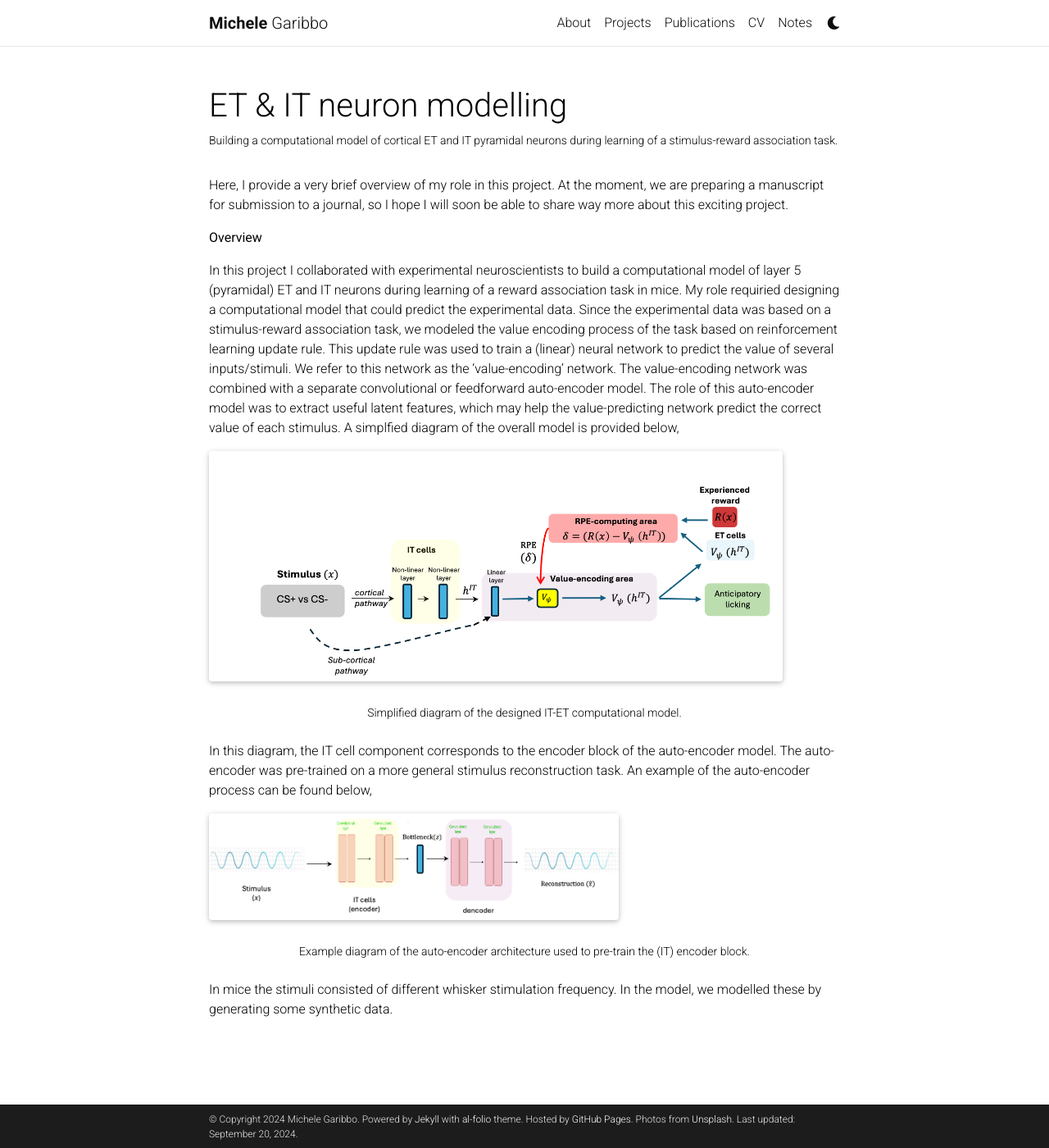
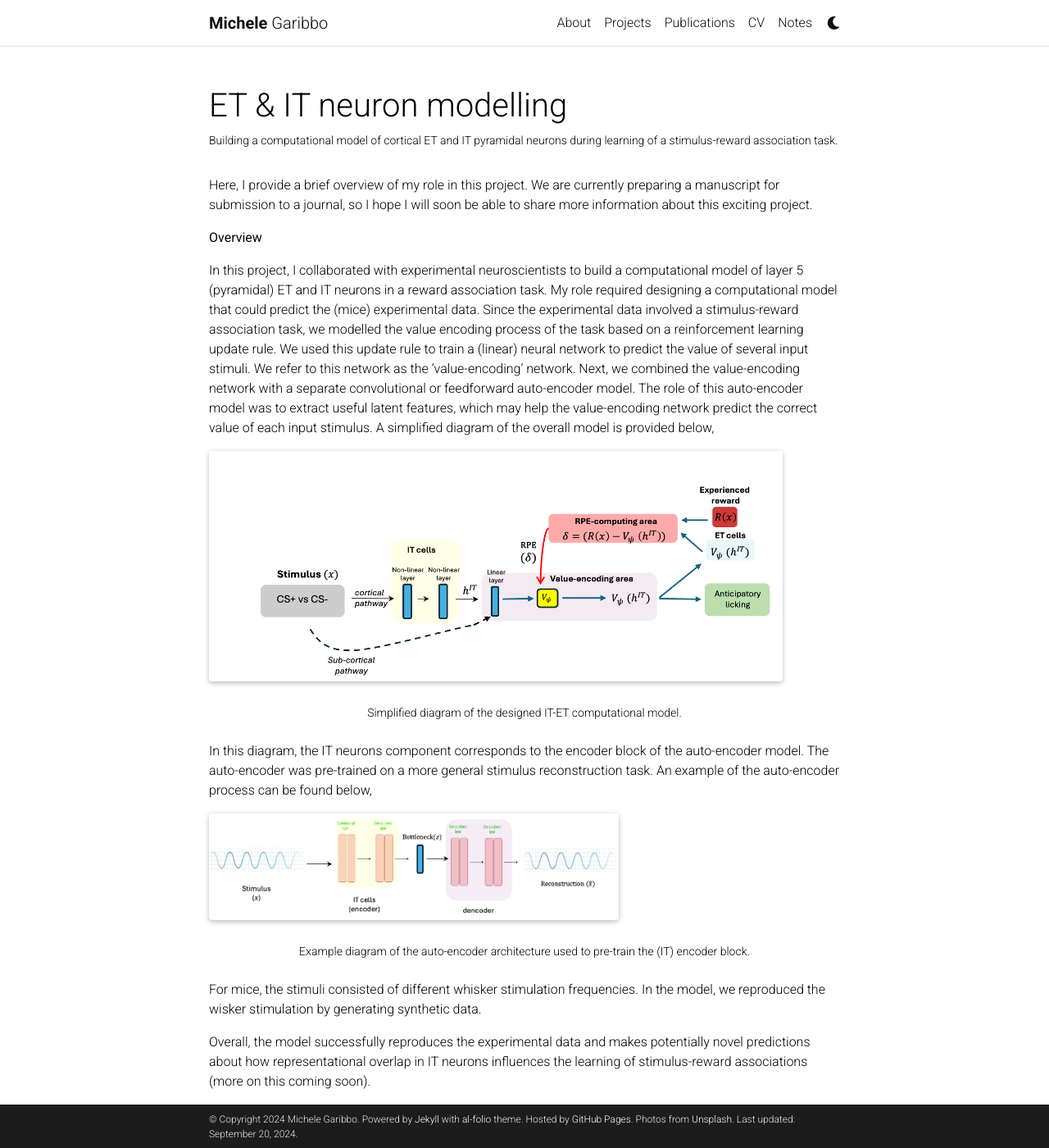
Before and after one commit to michele1993/michele1993.github.io, a Jekyll site: the page built from _projects/5_project.md, in a window 1280 px wide and 1400 px high. Shown: the whole window at 82% size. Built offline with Jekyll 4.4.1, drawn with Linux system fonts in a browser that asks for light colours; comment, search, counter and statistics services are not loaded; a style sheet for code colours, icons or effects is not loaded.

```diff
--- a/_config.yml
+++ b/_config.yml
@@ -115,7 +115,7 @@
 
 blog_name: Collection of useful notes # blog_name will be displayed in your blog page
 blog_nav_title: Notes # your blog must have a title for it to be displayed in the nav bar
-blog_description: a simple whitespace theme for academics
+blog_description: #This is a growing collection of personal notes. I share them here for safekeeping and in case they are useful to anyone else.
 permalink: /blog/:year/:title/
 
 # Pagination
@@ -243,7 +243,7 @@
     tag: '/blog/tag/:name/'
     category: '/blog/category/:name/'
 
-display_tags: ['formatting', 'images', 'links', 'math', 'code'] # this tags will be dispalyed on the front page of your blog
+display_tags: #['formatting', 'images', 'links', 'math', 'code'] # this tags will be dispalyed on the front page of your blog
 
 # -----------------------------------------------------------------------------
 # Jekyll Scholar
--- a/_data/cv.yml
+++ b/_data/cv.yml
@@ -15,7 +15,7 @@
       institution: Wellcome Trust PhD programme, Faculty of Engineering Mathematics, University of Bristol, UK.
       year: 2019 - 2024
       description:
-        - Applications of deep reinforcement learning to understading human motor learning, especially  with policy gradient methods (60% of PhD).
+        - Applications of deep reinforcement learning to understanding human motor learning, especially  with policy gradient methods (60% of PhD).
         - Purely machine learning projects on improving value-based estimation methods in reinforcement learning (40% of PhD).
     - title: Contract education in Data Science and Knowledge Engineering.
       institution: Maastricht University, Netherlands.
--- a/_projects/5_project.md
+++ b/_projects/5_project.md
@@ -7,18 +7,18 @@
 category: Ongoing
 ---
 
-Here, I provide a very brief overview of my role in this project. At the moment, we are preparing a manuscript for submission to a journal, so I hope I will soon be able to share way more about this exciting project.
+Here, I provide a brief overview of my role in this project. We are currently preparing a manuscript for submission to a journal, so I hope I will soon be able to share more information about this exciting project.
 
 <b> Overview </b>
 
-In this project I collaborated with experimental neuroscientists to build a computational model of layer 5 (pyramidal) ET and IT neurons during learning of a reward association task in mice.
-My role requiried designing a computational model that could predict the experimental data.
-Since the experimental data was based on a stimulus-reward association task, we modeled the value encoding process of the task based on reinforcement learning update rule.
-This update rule was used to train a (linear) neural network to predict the value of several inputs/stimuli.
+In this project, I collaborated with experimental neuroscientists to build a computational model of layer 5 (pyramidal) ET and IT neurons in a reward association task.
+My role required designing a computational model that could predict the (mice) experimental data.
+Since the experimental data involved a stimulus-reward association task, we modelled the value encoding process of the task based on a reinforcement learning update rule.
+We used this update rule to train a (linear) neural network to predict the value of several input stimuli.
 We refer to this network as the 'value-encoding' network.
-The value-encoding network was combined with a separate convolutional or feedforward auto-encoder model.
-The role of this auto-encoder model was to extract useful latent features, which may help the value-predicting network predict the correct value of each stimulus.
-A simplfied diagram of the overall model is provided below,
+Next, we combined the value-encoding network with a separate convolutional or feedforward auto-encoder model.
+The role of this auto-encoder model was to extract useful latent features, which may help the value-encoding network predict the correct value of each input stimulus.
+A simplified diagram of the overall model is provided below,
 
 
 <div class="row">
@@ -30,7 +30,7 @@
     Simplified diagram of the designed IT-ET computational model.
 </div>
 
-In this diagram, the IT cell component corresponds to the encoder block of the auto-encoder model. The auto-encoder was pre-trained on a more general stimulus reconstruction task. An example of the auto-encoder process can be found below,
+In this diagram, the IT neurons component corresponds to the encoder block of the auto-encoder model. The auto-encoder was pre-trained on a more general stimulus reconstruction task. An example of the auto-encoder process can be found below,
 
 <div class="row">
     <div class="col-sm mt-3 mt-md-0">
@@ -41,4 +41,6 @@
     Example diagram of the auto-encoder architecture used to pre-train the (IT) encoder block.
 </div>
 
-In mice the stimuli consisted of different whisker stimulation frequency. In the model, we modelled these by generating some synthetic data.
+For mice, the stimuli consisted of different whisker stimulation frequencies. In the model, we reproduced the wisker stimulation by generating synthetic data.
+
+Overall, the model successfully reproduces the experimental data and makes potentially novel predictions about how representational overlap in IT neurons influences the learning of stimulus-reward associations (more on this coming soon).
```
Also changed, not shown: _pages/about.md (+1 -0 lines), _posts/2024-09-15-redirect.md (+2 -2 lines), _posts/2024-09-19-redirect.md (+2 -2 lines), 2 other files.
